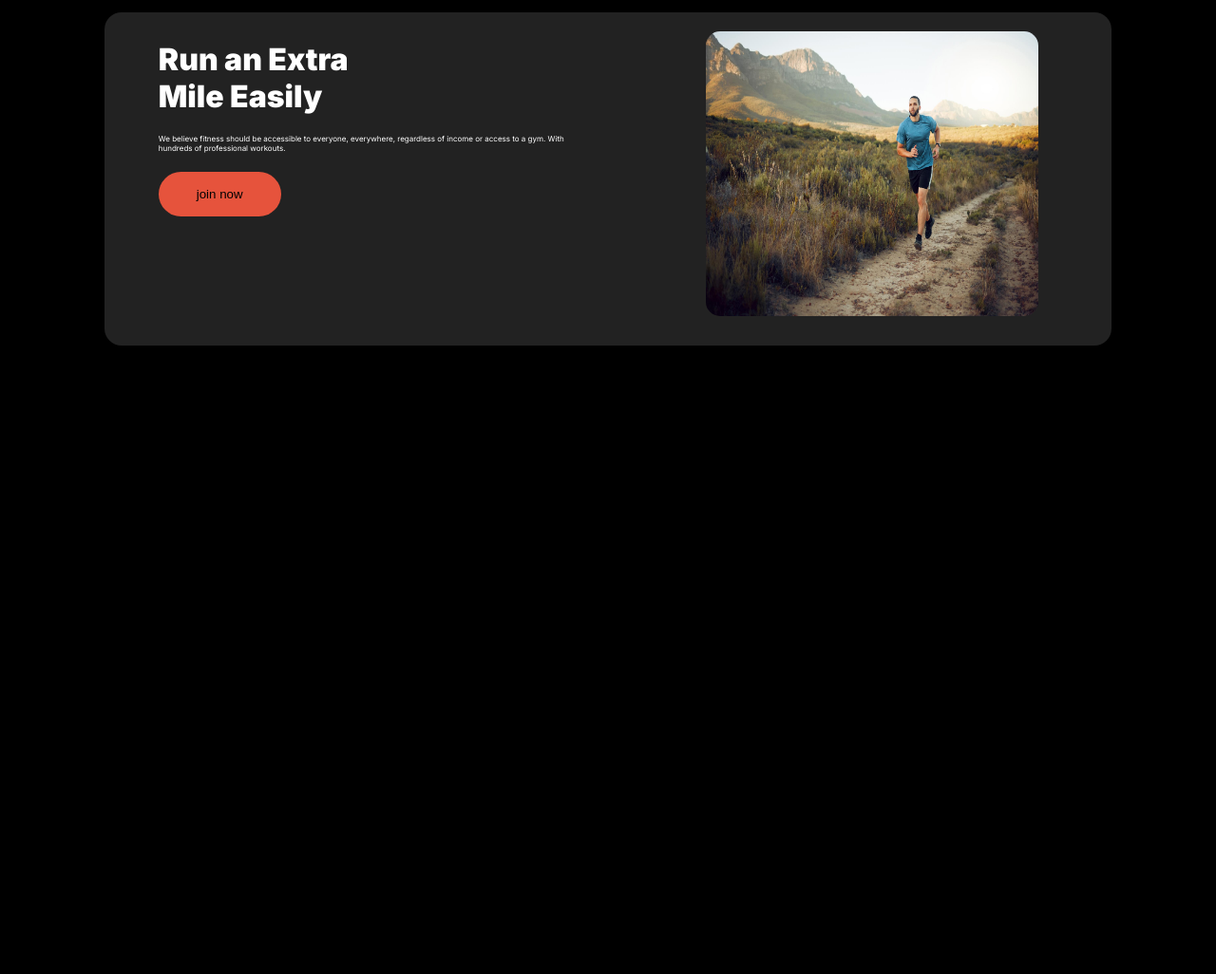
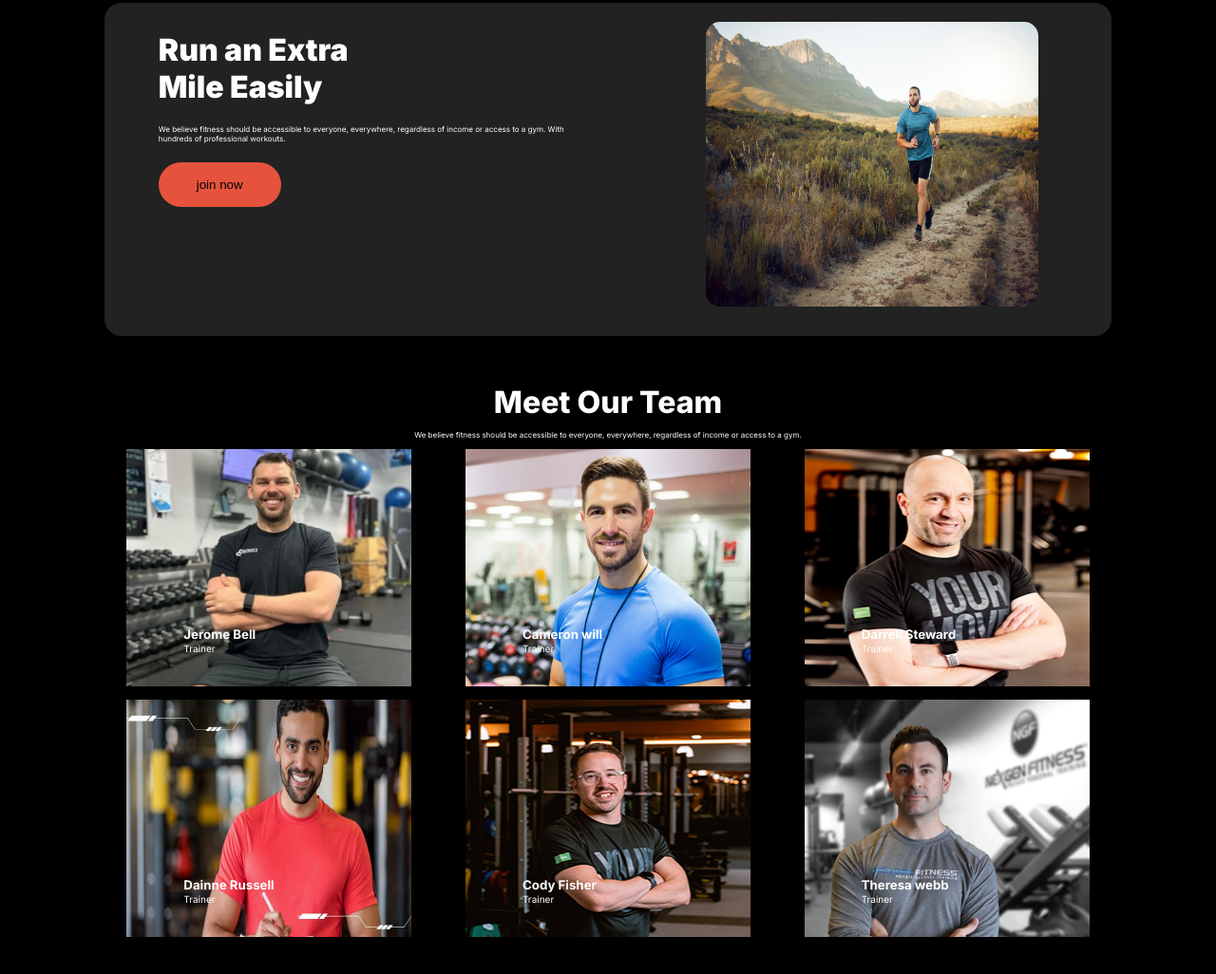
Before and after one commit to nurislamemon1/my-secound-assignment, a plain HTML site: page index.html in a window 1280 px wide. Shown: the part 1300-2326 px from the top of the page at 95% size. Before the commit the page ends 1664 px from the top, so only its background shows below. Drawn offline with Linux system fonts and the light colour scheme.

Commit message:
teams section done

```diff
--- a/index.html
+++ b/index.html
@@ -93,6 +93,54 @@
 
       </section>
 
+
+      <section class="teams-section-container">
+        <div class="team-content">
+         <h3>Meet Our Team</h3>
+         <p>We believe fitness should be accessible to everyone, everywhere, regardless of income or access to a gym.</p>
+        </div>
+
+        <div class="row-1">
+            <div class="country-card">
+                <img src="./images/trainer1.png" alt="">
+                <h5>Jerome Bell</h5>
+                <p>Trainer</p>
+            </div>
+            <div class="country-card">
+                <img src="./images/trainer2.png" alt="">
+                <h5>Cameron will</h5>
+                <p>Trainer</p>
+            </div>
+            <div class="country-card">
+                <img src="./images/trainer3.png" alt="">
+                <h5>Darrell Steward</h5>
+                <p>Trainer</p>
+            </div>
+
+        </div>
+        <div class="row-2">
+            <div class="country-card">
+                <img src="./images/trainer4.png" alt="">
+                <h5>Dainne Russell</h5>
+                <p>Trainer</p>
+            </div>
+            <div class="country-card">
+                <img src="./images/trainer5.png" alt="">
+                <h5>Cody Fisher</h5>
+                <p>Trainer</p>
+            </div>
+            <div class="country-card">
+                <img src="./images/trainer6.png" alt="">
+                <h5>Theresa webb</h5>
+                <p>Trainer</p>
+            </div>
+
+        </div>
+
+
+
+      </section>
+
      </main>
 </body>
 </html>
--- a/styles/styles.css
+++ b/styles/styles.css
@@ -114,7 +114,7 @@ color: rgba(239, 237, 232, 0.65);
 }
 .your-habits{
      max-width: 670px;
-     margin: 50px auto;
+     margin: 40px auto;
      text-align: center;
 }
 .your-habits h4{
@@ -203,3 +203,56 @@ border-radius: 15px;
 margin: 20px 20px;
 
 }
+
+.teams-section-container{
+    width: 1060px;
+    height: 622px;
+    margin-top: 50px;
+}
+.team-content{
+     text-align: center;
+}
+.team-content h3{
+    font-size: 32px;
+    font-weight: 800;
+}
+.team-content p{
+    font-size: 8px;
+    font-weight: 400;
+    margin-top: 10px;
+    margin-bottom: 10px;
+}
+
+.row-1{
+    display: grid;
+    grid-template-columns: repeat(3, 1fr);
+    gap: 10px;
+}
+.country-card img{
+    width: 300px;
+    height: 250px;
+
+}
+
+.country-card{
+    position: relative;
+}
+.country-card h5{
+    position: absolute;
+   bottom: 20%;
+    left: 20%;
+}
+
+.country-card p{
+    position: absolute;
+    bottom: 15%;
+    left: 20%;
+    font-size: 10px;
+}
+
+.row-2{
+    display: grid;
+    grid-template-columns: repeat(3, 1fr);
+    gap: 10px;
+    margin-top: 10px;
+}
```
